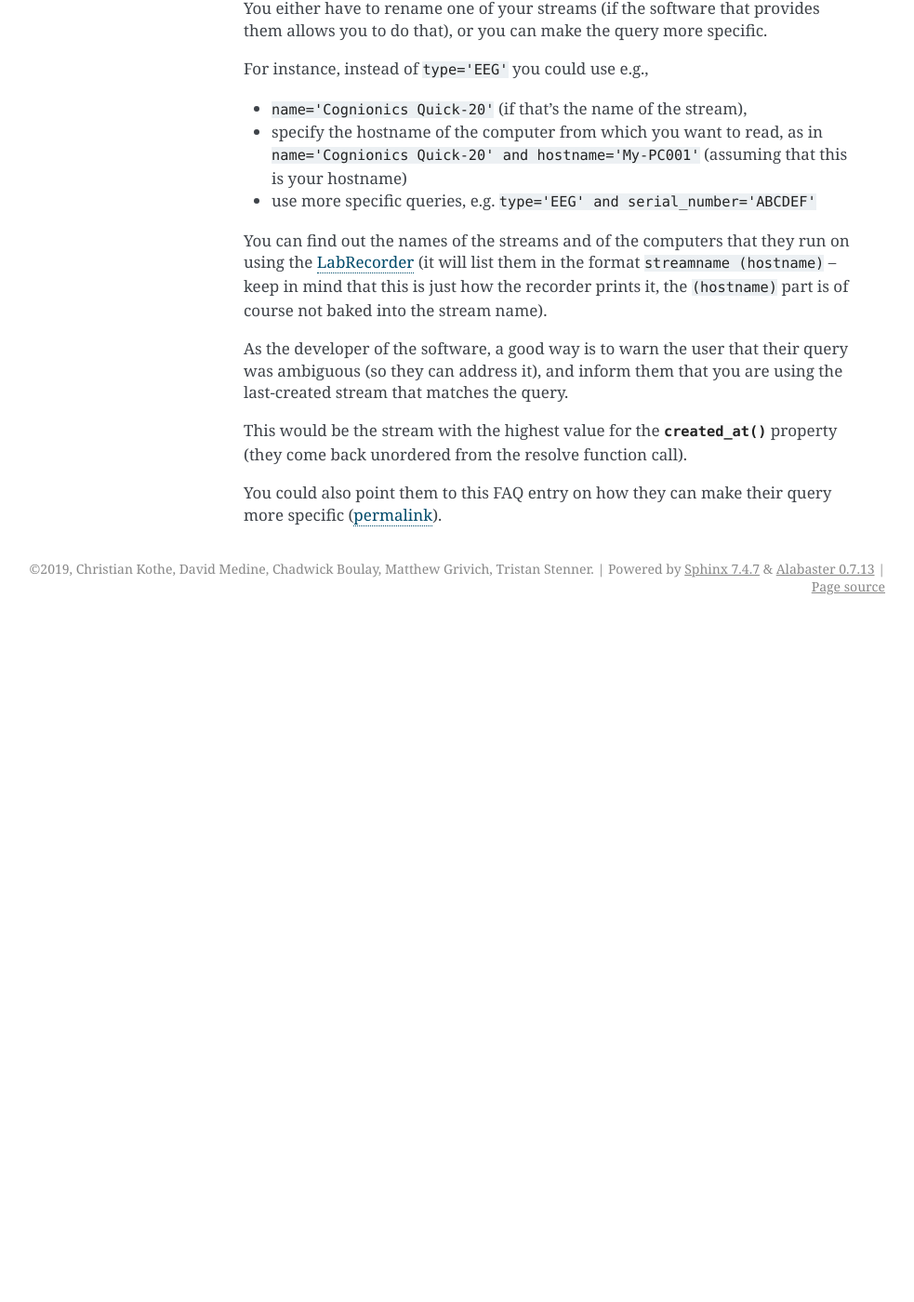
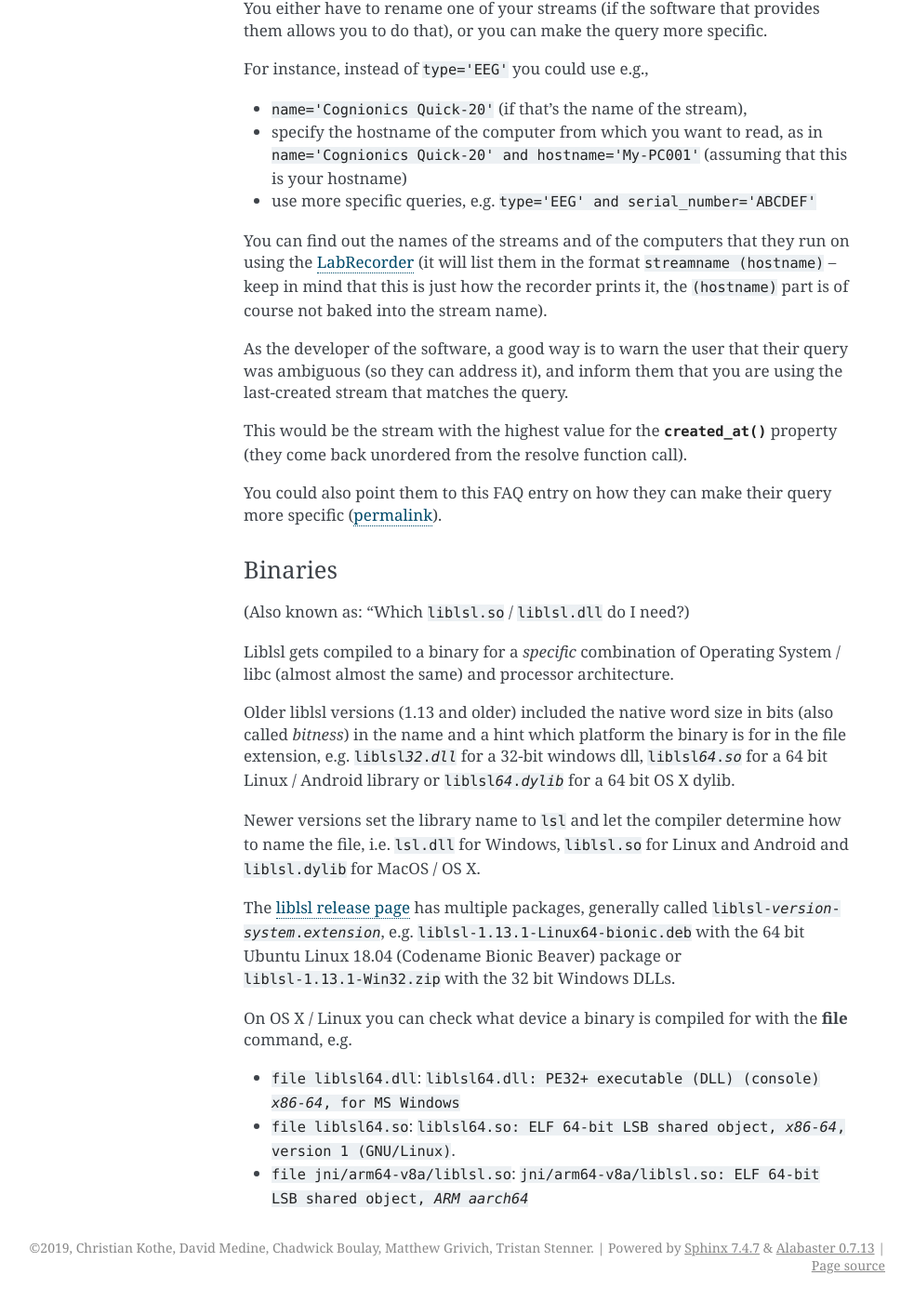
Before and after one commit to sccn/labstreaminglayer, a Sphinx documentation site: the page built from docs/info/faqs.rst, in a window 1280 px wide and 1400 px high, scrolled down 4294 px. Shown: the whole window at 93% size, without its empty margins (158-1141 px from the left). Built offline with Sphinx 7.4.7, drawn with Linux system fonts in a browser that asks for light colours; before the commit the page ends 4964 px from its top, so only the background shows below that.

Commit message:
Move "Which liblsl.dll do I need" to FAQs

```diff
--- a/docs/info/faqs.rst
+++ b/docs/info/faqs.rst
@@ -241,3 +241,57 @@ from the resolve function call).
 
 You could also point them to this FAQ entry on how they can make their query
 more specific (:ref:`permalink <faqmultimatch>`).
+
+.. _liblslarch:
+
+Binaries
+~~~~~~~~~~~~~~~~~~~~~~~~~~~~~~~~~~~
+
+(Also known as: "Which :file:`liblsl.so` / :file:`liblsl.dll` do I need?)
+
+Liblsl gets compiled to a binary for a *specific* combination of
+Operating System / libc (almost almost the same) and processor architecture.
+
+Older liblsl versions (1.13 and older) included the native word size in bits
+(also called *bitness*) in the name and a hint which platform the binary is for
+in the file extension,
+e.g. :file:`liblsl{32}.{dll}` for a 32-bit windows dll,
+:file:`liblsl{64}.{so}` for a 64 bit Linux / Android library or
+:file:`liblsl{64}.{dylib}` for a 64 bit OS X dylib.
+
+
+Newer versions set the library name to ``lsl`` and let the compiler determine
+how to name the file, i.e. :file:`lsl.dll` for Windows,
+:file:`liblsl.so` for Linux and Android and
+:file:`liblsl.dylib` for MacOS / OS X.
+
+The `liblsl release page <http://github.com/sccn/liblsl/releases/latest>`_
+has multiple packages, generally called
+:file:`liblsl-{version}-{system}.{extension}`, e.g.
+:file:`liblsl-1.13.1-Linux64-bionic.deb` with the 64 bit Ubuntu Linux 18.04
+(Codename Bionic Beaver) package or
+:file:`liblsl-1.13.1-Win32.zip` with the 32 bit Windows DLLs.
+
+.. warning
+
+    Android also has ``.so`` shared objects, but has a different
+    toolchain and architecture so the binaries (even if they're also named
+   :file:`liblsl.so`) are **not** interchangable with ``.so`` files for regular
+    Linuxes.
+
+.. warning
+
+    Embedded Linux devices typically have an ARM processor instead of an x86 /
+    x64 processor so the default linux binaries won't work (resulting in an
+    error such as
+    ``dlopen failed: "package/bin/liblsl64.so has unexpected e_machine: 62``).
+
+On OS X / Linux you can check what device a binary is compiled for with the
+:program:`file` command, e.g.
+
+- ``file liblsl64.dll``:
+  :samp:`liblsl64.dll: PE32+ executable (DLL) (console) {x86-64}, for MS Windows`
+- ``file liblsl64.so``:
+  :samp:`liblsl64.so: ELF 64-bit LSB shared object, {x86-64}, version 1 (GNU/Linux)`.
+- ``file jni/arm64-v8a/liblsl.so``:
+  :samp:`jni/arm64-v8a/liblsl.so: ELF 64-bit LSB shared object, {ARM aarch64}`
```
Also changed, not shown: docs/dev/build.rst (+0 -42 lines).
